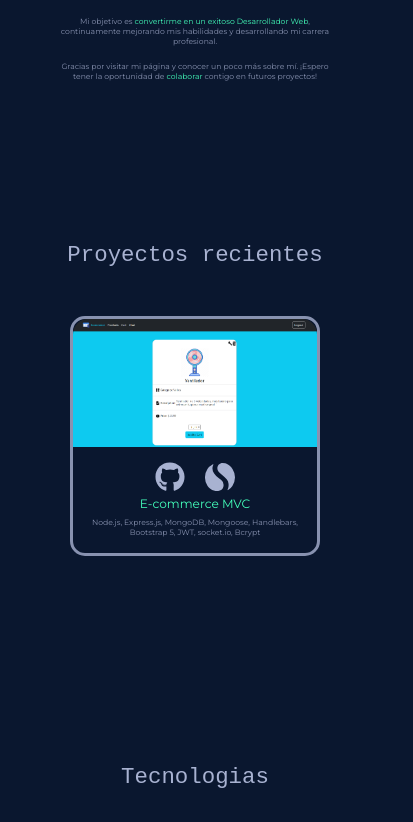
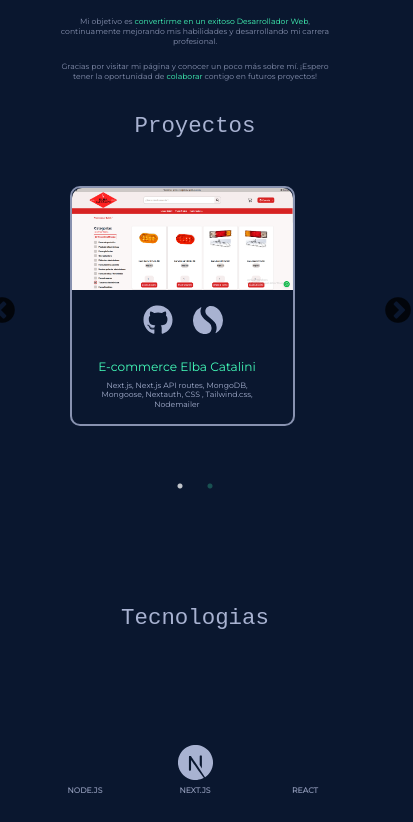
Before and after one commit to JuanIgnacio25/Portfolio, a React (Vite) app: page / in a window 390 px wide. Shown: the part 1102-1924 px from the top of the page, 413 px wide, since content can reach past the window. Built offline with nearby package versions, Linux system fonts and the light colour scheme; some icons are missing; a web font is replaced by a local one.

Commit message:
Modified, projects now is an slider with 2 projects

```diff
--- a/package.json
+++ b/package.json
@@ -16,7 +16,9 @@
     "react-bootstrap": "^2.8.0",
     "react-dom": "^18.2.0",
     "react-icons": "^4.11.0",
-    "scrollreveal": "^4.0.9"
+    "react-slick": "^0.30.3",
+    "scrollreveal": "^4.0.9",
+    "slick-carousel": "^1.8.1"
   },
   "devDependencies": {
     "@types/react": "^18.0.37",
--- a/src/App.css
+++ b/src/App.css
@@ -202,100 +202,157 @@
 }
 
 /* Projects */
-.project h3 {
-  color: #4fb;
+
+/* Contenedor general del slider */
+.project-slider-container{
+  display: flex;
+  justify-content: center;
+  align-items: center;
+  width: 100%;
 }
 
-.projects p {
-  color: #8892b0;
+/* Contenedor del slider */
+.projects-container {
+  margin-top: 80px;
+  width: 70%;
+  max-width: 700px;
 }
 
-.projects {
-  display: flex;
-  flex-direction: column;
-  align-items: center;
-  justify-content: center;
-  text-align: center;
-  margin-top: 50px;
-  min-height: 100vh;
-}
-
-.projects-container {
-  margin-top: 30px;
-}
-
-.project-col {
-  display: flex;
-  flex-direction: column;
+/* Ajusta cada slide para que ocupe el 100% del espacio disponible */
+.slick-slide {
+  display: flex !important;
   justify-content: center;
   align-items: center;
 }
 
-.project {
+/* Contenedor de cada proyecto */
+.project-col {
   display: flex;
-  flex-direction: column;
   justify-content: center;
   align-items: center;
-  height: 425px;
-  max-height: 80vh;
-  width: 490px;
-  margin-top: 20px;
-  position: relative;
-  border: 3px solid #8892b0;
-  border-radius: 15px;
+  padding: 10px;
+  width: 100%;
 }
 
-.project img {
-  height: 300px;
+/* Proyecto individual */
+.project {
+  position: relative;
+  border-radius: 10px;
+  border: 2px solid #8892b0;
+  overflow: hidden;
+  text-align: center;
+  transition: transform 0.3s ease-in-out;
   width: 100%;
-  padding-bottom: 10px;
-  border-radius: 15px 15px 0px 0px;
-  display: block;
-  transition: opacity 0.3s ease;
+
 }
 
-.project-description {
-  height: 28%;
-  width: 80%;
-  transition: opacity 0.3s ease;
+/* Imagen del proyecto */
+.project img {
+  width: 100%;
+  height: 400px;
+  object-fit: cover;
+  border-radius: 10px 10px 0px 0px;
+  transition: opacity 0.3s ease-in-out;
 }
 
+/* Hover para overlay */
+.project:hover img {
+  opacity: 0.1;
+}
 
+.project:hover .project-description {
+  opacity: 0.8;
+}
 
+.project-description{
+  padding: 20px;
+}
+
+.project-description h3{
+  color: #4fb;
+}
+
+/* Overlay */
 .overlay {
-  transition: all 0.2s ease;
-  opacity: 0;
   position: absolute;
   top: 50%;
   left: 50%;
   transform: translate(-50%, -50%);
   text-align: center;
+  opacity: 0;
+  transition: all 0.3s ease;
 }
 
 .project:hover .overlay {
   opacity: 1;
 }
 
-.project:hover img {
-  opacity: 0.2;
-}
-
-.project:hover .project-description {
-  opacity: 0.3;
-}
-
-
+/* Íconos del overlay */
 .overlay-icons i {
   color: #8892b0;
-  font-size: 60px;
+  font-size: 50px;
   margin: 10px;
-  transition: color 0.3s ease-in;
+  transition: color 0.3s ease-in-out;
 }
-
 
 .overlay-icons i:hover {
   color: #4fb;
 }
+
+/* Ajuste de los controles del slider */
+.slick-prev,
+.slick-next {
+  z-index: 10;
+  font-size: 0;
+  color: black;
+}
+
+.slick-prev:before,
+.slick-next:before {
+  color: black;
+  font-size: 30px;
+}
+
+/* Puntos de navegación */
+.slick-dots {
+  bottom: -30px;
+}
+
+.slick-dots li button:before {
+  color: #4fb;
+}
+
+.slick-dots li.slick-active button:before {
+  color: white;
+}
+
+/* Responsivo */
+@media (max-width: 1024px) {
+  .project {
+    max-width: 700px;
+  }
+}
+
+@media (max-width: 768px) {
+  .projects-container {
+    width: 95%;
+  }
+
+  .project {
+    max-width: 250px;
+  }
+}
+
+@media (max-width: 480px) {
+  .project {
+    max-width: 90%;
+  }
+
+  .overlay-icons i {
+    font-size: 40px;
+  }
+}
+
 
 /* Technologies */
 
@@ -464,12 +521,6 @@ footer {
     margin-top: 5px;
   }
 
-  .project {
-    height: 425px;
-    max-height: 80vh;
-    width: 430px;
-  }
-
   .project img {
     height: 280px;
     width: 100%;
@@ -516,14 +567,6 @@ footer {
   .technologies-container i {
     color: #a8b2d1;
   }
-
-  /* .technologies-container p {
-    color: #4fb;
-  } */
-
-  /* .social-network-icons a {
-    border: 2px solid #4fb;
-  } */
 
   .social-network-icons i {
     color: #a8b2d1;
@@ -627,12 +670,12 @@ footer {
 
   .project {
     height: 300px;
-    width: 330px;
+    width: 400px;
     margin-bottom: 30px;
   }
 
   .project img {
-    height: 220px;
+    height: auto;
     width: 100%;
     padding-bottom: 5px;
   }
@@ -722,7 +765,7 @@ footer {
   }
 
   .project img {
-    height: 200px;
+    height: auto;
     width: 100%;
     padding-bottom: 5px;
   }
--- a/src/App.jsx
+++ b/src/App.jsx
@@ -2,7 +2,7 @@ import NavBar from "./components/NavBar";
 import SideBar from "./components/SideBar";
 import Hero from "./components/Hero";
 import AboutMe from "./components/AboutMe";
-import Projects from "./components/Projects";
+import ProjectsSlider from "./components/ProjectsSlider";
 import Technologies from "./components/Technologies";
 import Contact from "./components/Contact";
 import Footer from "./components/Footer";
@@ -21,7 +21,7 @@ function App() {
       <SideBar />
       <Hero />
       <AboutMe />
-      <Projects />
+      <ProjectsSlider />
       <Technologies />
       <Contact />
       <Footer />
--- a/src/components/Projects.jsx
+++ /dev/null
@@ -1,54 +0,0 @@
-import React from "react";
-import { FaGithub } from "react-icons/fa";
-import { SiSimilarweb } from "react-icons/si";
-import { projects } from "../constants/index";
-
-const Projects = () => {
-  const col_size = projects.length <= 1 ? '12' : '6';
-  return (
-    <section id="proyectos" className="projects container-fluid">
-      <h1 className="project-title">Proyectos recientes</h1>
-      <div className="container text-center projects-container">
-        <div className="row">
-          {projects.map((proj) => (
-            <div className={`col-md-12 col-lg-${col_size} project-col`} key={proj.id}>
-              <div className="project">
-                <img src={proj.img} alt={`Proyecto ${proj.id}`} />
-                <div className="overlay">
-                  <div className="overlay-icons">
-                    <a
-                      href={proj.gitHub_url}
-                      target="_blank"
-                      rel="noopener noreferrer"
-                    >
-                      <i>
-                        <FaGithub />
-                      </i>
-                    </a>
-                    <a
-                      href={proj.deploy_url}
-                      target="_blank"
-                      rel="noopener noreferrer"
-                    >
-                      <i>
-                        <SiSimilarweb />
-                      </i>
-                    </a>
-                  </div>
-                </div>
-                <div className="project-description">
-                  <h3>{proj.title}</h3>
-                  <p>
-                    {proj.project_technologies}
-                  </p>
-                </div>
-              </div>
-            </div>
-          ))}
-        </div>
-      </div>
-    </section>
-  );
-};
-
-export default Projects;
--- /dev/null
+++ b/src/components/ProjectsSlider.jsx
@@ -0,0 +1,67 @@
+import Slider from "react-slick";
+import "slick-carousel/slick/slick.css";
+import "slick-carousel/slick/slick-theme.css";
+import { FaGithub } from "react-icons/fa";
+import { SiSimilarweb } from "react-icons/si";
+
+import {projects} from "../constants/index"
+
+const ProjectSlider = () => {
+  const settings = {
+    dots: true, // Muestra los indicadores
+    infinite: true, // Ciclo infinito
+    speed: 800, // Velocidad del slide
+    slidesToShow: 1, // Cantidad de proyectos visibles (ajusta según necesidad)
+    slidesToScroll: 1, // Cuántos proyectos avanza por click
+    responsive: [
+      {
+        breakpoint: 1024, // Para tablets
+        settings: {
+          slidesToShow: 1,
+        },
+      },
+      {
+        breakpoint: 600, // Para móviles
+        settings: {
+          slidesToShow: 1,
+        },
+      },
+    ],
+  };
+
+  return (
+    <div id="proyectos" className="container text-center projects-container">
+      <h1>Proyectos</h1>
+      <Slider {...settings} className="project-slider-container">
+        {projects.map((proj) => (
+          <div className="project-col" key={proj.id}>
+            <div className="project">
+              <img src={proj.img} alt={`Proyecto ${proj.id}`} />
+              <div className="overlay">
+                <div className="overlay-icons">
+                  <a href={proj.gitHub_url} target="_blank" rel="noopener noreferrer">
+                    <i>
+                      <FaGithub />
+                    </i>
+                  </a>
+                  <a href={proj.deploy_url} target="_blank" rel="noopener noreferrer">
+                    <i>
+                      <SiSimilarweb />
+                    </i>
+                  </a>
+                </div>
+              </div>
+              <div className="project-description">
+                <h3>{proj.title}</h3>
+                <p>{proj.project_technologies}</p>
+              </div>
+            </div>
+          </div>
+        ))}
+      </Slider>
+    </div>
+  );
+};
+
+
+export default ProjectSlider;
--- a/src/constants/index.js
+++ b/src/constants/index.js
@@ -13,17 +13,18 @@ import { SiNextdotjs, SiTailwindcss } from "react-icons/si";
 
 //Projects images
 import proyectoec from "../assets/proyecto-ec.png";
+import proyectoelba from "../assets/proyecto-elba.png";
 
 const technologies = [
   {
     id: 1,
     logo: FaNode,
-    title: "NODE JS",
+    title: "NODE.JS",
   },
   {
     id: 2,
     logo: SiNextdotjs,
-    title: "Next.js",
+    title: "NEXT.JS",
   },
   {
     id: 3,
@@ -68,7 +69,7 @@ const technologies = [
   {
     id: 11,
     logo: SiTailwindcss,
-    title: "TailwindCSS",
+    title: "TAILWINDCSS",
   },
   {
     id: 12,
@@ -80,24 +81,24 @@ const technologies = [
 const projects = [
   {
     id: 1,
-    title: "E-commerce MVC",
+    title: "E-commerce Elba Catalini",
+    img: proyectoelba,
+    deploy_url:
+      "https://la-casa-del-accesorio-production.up.railway.app/",
+    gitHub_url: "https://github.com/JuanIgnacio25/La-casa-del-Accesorio",
+    project_technologies:
+      "Next.js, Next.js API routes, MongoDB, Mongoose, Nextauth, CSS , Tailwind.css, Nodemailer",
+  },
+  {
+    id: 2,
+    title: "E-commerce CoderHouse MVC",
     img: proyectoec,
     deploy_url:
       "https://ecommercejuanignaciocolli-nachocolli1.b4a.run/productos",
     gitHub_url: "https://github.com/JuanIgnacio25/CoderHouse-ProyectoFinal",
     project_technologies:
-      "Node.js, Express.js, MongoDB, Mongoose, Handlebars, Bootstrap 5, JWT, socket.io, Bcrypt",
+      "Node.js, Express.js, MongoDB, Mongoose, Handlebars, Bootstrap 5, JWT, socket.io",
   },
-  // {
-  //   id: 2,
-  //   title: "E-commerce",
-  //   img: proyectoec2,
-  //   deploy_url:
-  //     "https://ecommercejuanignaciocolli-nachocolli1.b4a.run/productos",
-  //   gitHub_url: "https://github.com/JuanIgnacio25/CoderHouse-ProyectoFinal",
-  //   project_technologies:
-  //     "Node.js, Express.js, MongoDB, Mongoose, Handlebars, Bootstrap 5, JWT, socket.io, Bcrypt",
-  // }
 ];
 
 export { technologies, projects };
--- a/src/main.jsx
+++ b/src/main.jsx
@@ -1,7 +1,8 @@
 import React from 'react'
 import ReactDOM from 'react-dom/client'
 import App from './App.jsx'
-import 'bootstrap/dist/css/bootstrap.min.css';
+import "bootstrap/dist/css/bootstrap.min.css";
+import "bootstrap/dist/js/bootstrap.bundle.min.js";
 import './index.css';
 
 ReactDOM.createRoot(document.getElementById('root')).render(
```
Also changed, not shown: src/assets/proyecto-elba.png (added), 1 other file (tests, documents, lock files or other folders).
